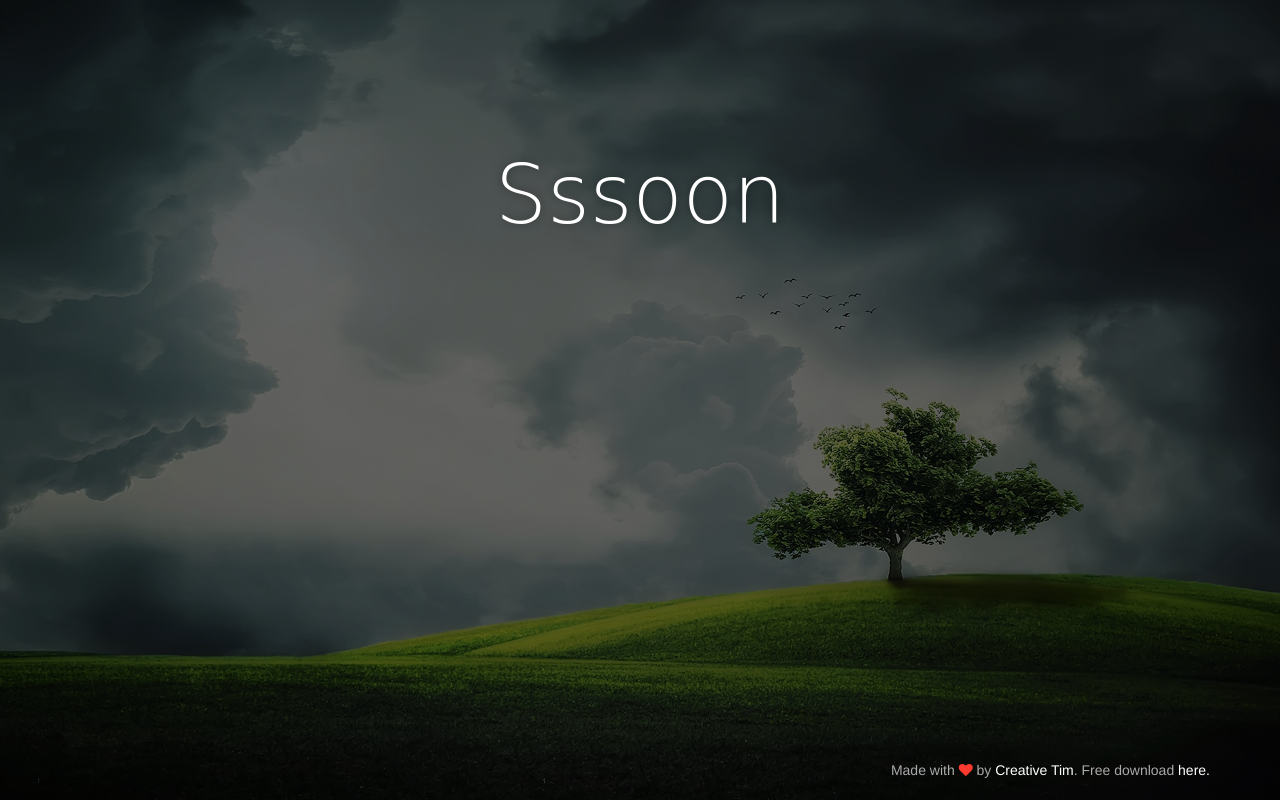
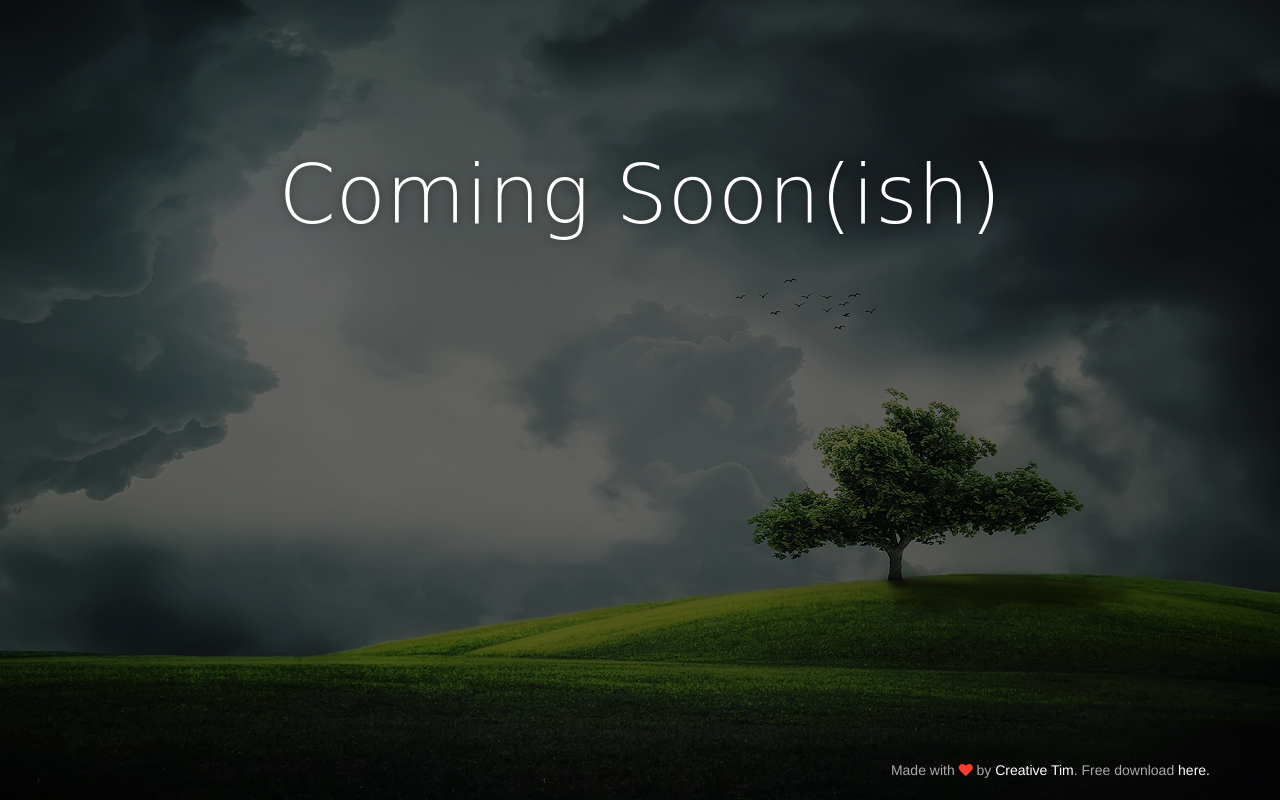
Before and after one commit to DevTreeOps/treeops.dev, a plain HTML site: page index.html in a window 1280 px wide. Drawn offline with Linux system fonts and the light colour scheme; a web font is replaced by a local one.

Commit message:
update site title

```diff
--- a/index.html
+++ b/index.html
@@ -42,7 +42,7 @@
 
     <div class="container">
         <h1 class="logo cursive">
-            Sssoon
+            Coming Soon(ish)
         </h1>
     </div>
     <div class="footer">
```
